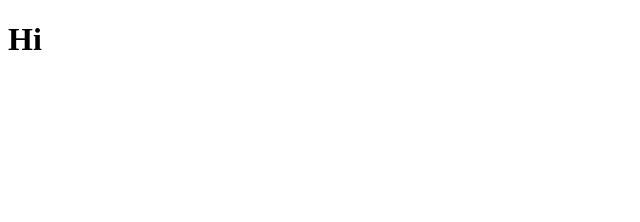
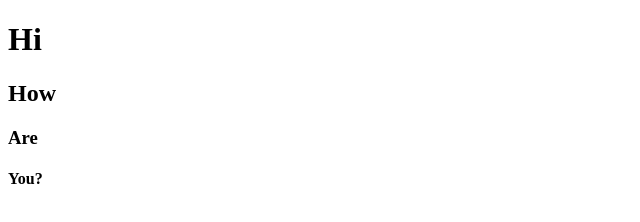
Before and after one commit to rapidcoding/Webpage, a plain HTML site: page index.html in a window 1280 px wide. Shown: the whole page, without its empty margins (0-640 px from the left). Drawn offline with Linux system fonts and the light colour scheme.

Commit message:
More Welcome

```diff
--- a/index.html
+++ b/index.html
@@ -9,6 +9,9 @@
 
 <body>
     <h1>Hi</h1>
+    <h2>How</h2>
+    <h3>Are</h3>
+    <h4>You?</h4>
 </body>
 
 </html>
```
